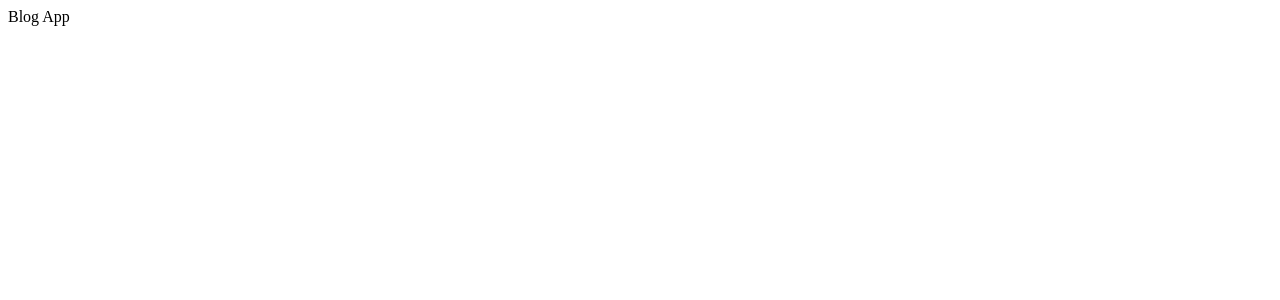
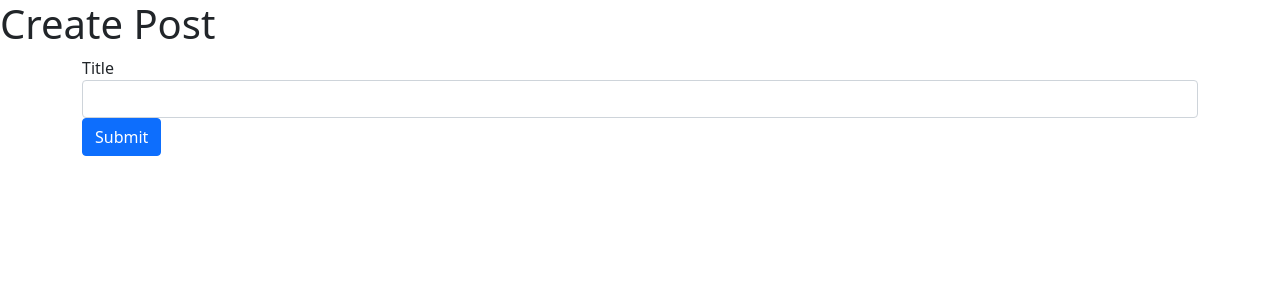
Before and after one commit to rupeshpanwar/microservice-fullstack-apps, a React (Create React App) app: page / in a window 1280 px wide. Shown: the top 300 px of the page. Built offline with nearby package versions, Linux system fonts and the light colour scheme.

Commit message:
create post with form-complete

```diff
--- a/package.json
+++ b/package.json
@@ -6,6 +6,8 @@
     "@testing-library/jest-dom": "^5.14.1",
     "@testing-library/react": "^11.2.7",
     "@testing-library/user-event": "^12.8.3",
+    "axios": "^0.21.1",
+    "bootstrap": "^5.0.2",
     "react": "^17.0.2",
     "react-dom": "^17.0.2",
     "react-scripts": "4.0.3",
--- a/public/index.html
+++ b/public/index.html
@@ -1,20 +1,20 @@
 <!DOCTYPE html>
 <html lang="en">
+
 <head>
   <meta charset="utf-8" />
   <link rel="icon" href="%PUBLIC_URL%/favicon.ico" />
   <meta name="viewport" content="width=device-width, initial-scale=1" />
   <meta name="theme-color" content="#000000" />
-    <meta
-      name="description"
-      content="Web site created using create-react-app"
-    />
+  <meta name="description" content="Web site created using create-react-app" />
   <link rel="apple-touch-icon" href="%PUBLIC_URL%/logo192.png" />
   <!--
       manifest.json provides metadata used when your web app is installed on a
       user's mobile device or desktop. See https://developers.google.com/web/fundamentals/web-app-manifest/
     -->
   <link rel="manifest" href="%PUBLIC_URL%/manifest.json" />
+  <link href="https://cdn.jsdelivr.net/npm/bootstrap@5.0.2/dist/css/bootstrap.min.css" rel="stylesheet"
+    integrity="sha384-EVSTQN3/azprG1Anm3QDgpJLIm9Nao0Yz1ztcQTwFspd3yD65VohhpuuCOmLASjC" crossorigin="anonymous">
   <!--
       Notice the use of %PUBLIC_URL% in the tags above.
       It will be replaced with the URL of the `public` folder during the build.
@@ -26,6 +26,7 @@
     -->
   <title>React App</title>
 </head>
+
 <body>
   <noscript>You need to enable JavaScript to run this app.</noscript>
   <div id="root"></div>
@@ -40,4 +41,5 @@
       To create a production bundle, use `npm run build` or `yarn build`.
     -->
 </body>
+
 </html>
--- a/src/App.js
+++ b/src/App.js
@@ -1,9 +1,10 @@
 import React from 'react'
-
+import PostCreate from './PostCreate'
 const App = () => {
     return (
         <div>
-            Blog App
+            <h1>Create Post</h1>
+            <PostCreate />
         </div>
     )
 }
--- /dev/null
+++ b/src/PostCreate.js
@@ -0,0 +1,39 @@
+import React, { useState } from 'react'
+import axios from 'axios'
+
+
+const PostForm = () => {
+    const [title, setTitle] = useState('')
+
+    const onSubmit = async (event) => {
+        event.preventDefault()
+
+        await axios.post('http://localhost:4000/posts', {
+            title
+        })
+
+        setTitle('')
+    }
+
+    return (
+        <form onSubmit={onSubmit}>
+            <div className="form-group">
+                <label>Title</label>
+                <input
+                    value={title}
+                    onChange={e => setTitle(e.target.value)}
+                    className="form-control" />
+            </div>
+            <button className="btn btn-primary">Submit</button>
+        </form>
+    )
+}
+const Post = () => {
+    return (
+        <div class="container">
+            <PostForm />
+        </div>
+    )
+}
+
+export default Post
```
Also changed, not shown: 2 other files (tests, documents, lock files or other folders). Lines whose indentation alone changed are shown as unchanged.
